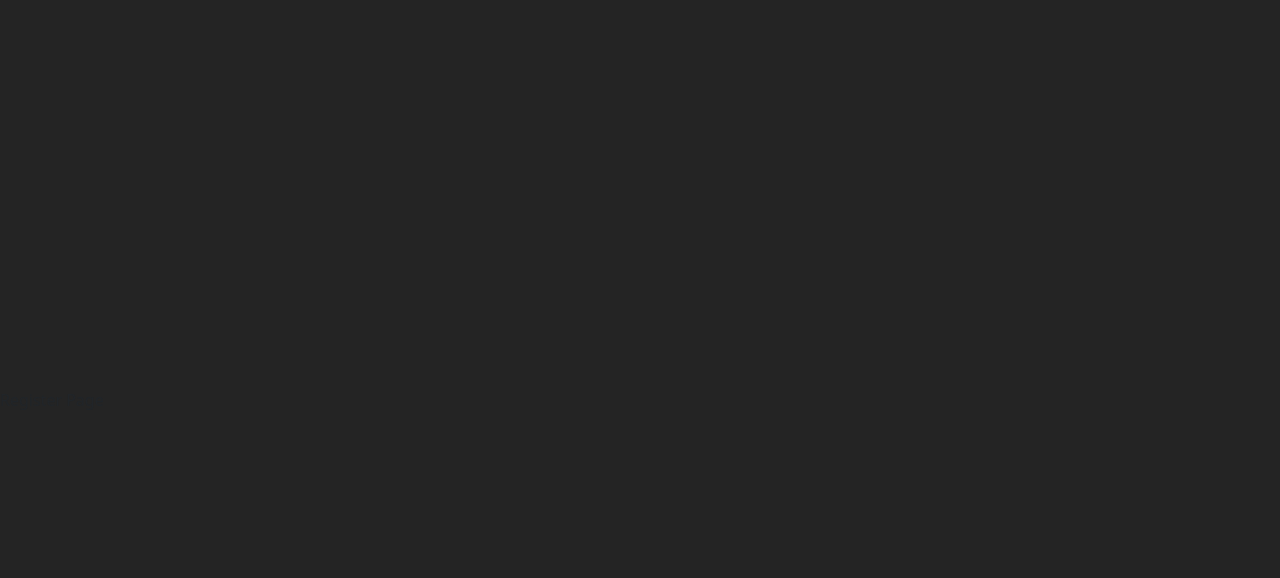
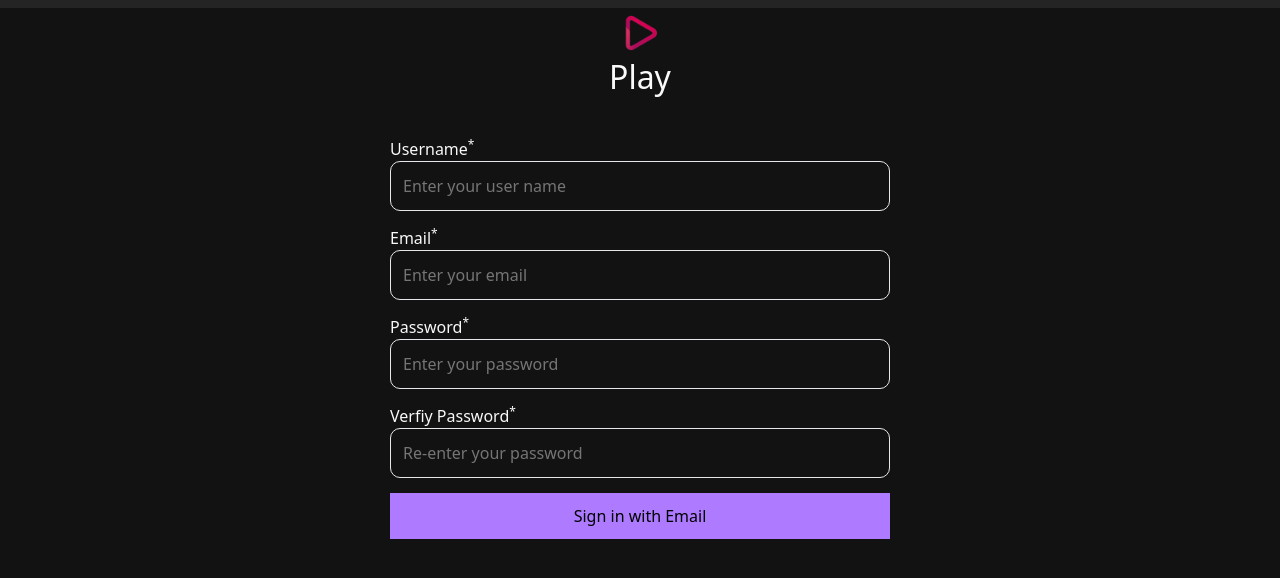
Before and after one commit to GaneshBagra/basic-frontend, a React (Vite) app: page /register in a window 1280 px wide. Shown: the top 578 px of the page. Built offline with nearby package versions, Linux system fonts and the light colour scheme.

Commit message:
login and register pages add

```diff
--- a/src/App.css
+++ b/src/App.css
@@ -6,7 +6,8 @@
 
 /* navBar Css */
 
-img {
+header img,
+div img {
     position: fixed;
     height: 50px;
 }
@@ -123,9 +124,6 @@ img {
         display: none;
     }
 
-    .mensimg {
-        display: block;
-    }
 
     .btns1-1 {
         background-color: #ae7aff;
@@ -517,7 +515,7 @@ a {
     color: black !important;
 }
 
-.btns1 {
+.btns1p {
     background-color: transparent;
     position: fixed;
     right: 120px;
@@ -525,11 +523,11 @@ a {
     border: 0;
 }
 
-.btns1:hover {
+.btns1p:hover {
     background-color: rgb(76, 86, 100);
 }
 
-.btns2 {
+.btns2p {
     background-color: #ae7aff;
     color: black;
     position: fixed;
@@ -540,12 +538,12 @@ a {
 }
 
 
-.btns1-1,
-.btns2-1 {
+.btns1p-1,
+.btns2p-1 {
     display: none;
 }
 
-.btns2:active {
+.btns2p:active {
     box-shadow: 0px 0px 0 #ae7aff;
     transform: translate(4px, 4px);
     transition: transform 0.2s ease-in-out, box-shadow 0.2s ease-in-out;
@@ -553,8 +551,8 @@ a {
 
 @media only screen and (max-width: 850px) {
 
-    .btns1,
-    .btns2,
+    .btns1p,
+    .btns2p,
     .privac ul {
         display: none;
     }
@@ -634,7 +632,7 @@ a {
 }
 
 
-.btns1-menup {
+.btns1p-menup {
     background-color: transparent;
     position: absolute;
     right: 8px;
@@ -644,11 +642,11 @@ a {
     width: 170px;
 }
 
-.btns1-menup:hover {
+.btns1p-menup:hover {
     background-color: rgb(76, 86, 100);
 }
 
-.btns2-menup {
+.btns2p-menup {
     background-color: #ae7aff;
     color: black;
     position: absolute;
@@ -660,7 +658,7 @@ a {
     top: 80vh;
 }
 
-.btns2-menup:active {
+.btns2p-menup:active {
     box-shadow: 0px 0px 0 #ae7aff;
     transform: translate(4px, 4px);
     transition: transform 0.2s ease-in-out, box-shadow 0.2s ease-in-out;
@@ -676,7 +674,8 @@ a {
     #click:checked~.sidebarp {
         right: 0px;
     }
-    .privac{
+
+    .privac {
         margin-bottom: 0;
     }
 }
@@ -687,12 +686,13 @@ a {
     border: 1px solid white;
 }
 
-.imgesbottoms{
+.imgesbottoms {
     position: sticky;
     bottom: 1px;
     left: 1px;
 }
-.textbottoms{
+
+.textbottoms {
     position: absolute;
     right: 1px;
 }
@@ -700,29 +700,158 @@ a {
 
 /* privacy css */
 
-.respon{
+.respon {
     margin: 0 80px;
 }
 
 @media only screen and (max-width:1000px) {
-    .respon{
+    .respon {
         margin: 0 70px;
     }
 }
+
 @media only screen and (max-width:650px) {
-    .respon{
-        margin:0 15px;
+    .respon {
+        margin: 0 15px;
     }
 }
 
-.respon h4{
+.respon h4 {
     margin: 30px 0 20px 0;
     line-height: 2.25rem;
     font-size: 1.875rem;
 }
-.respon p{
+
+.respon p {
     margin-bottom: 1rem;
 }
-.hrliness{
-    margin:50px 0;
+
+.hrliness {
+    margin: 50px 0;
 }
+
+
+
+/* login css */
+
+.contener {
+    position: fixed;
+    top: 1vh;
+    background-color: rgb(18, 18, 18);
+}
+
+div figure img {
+    position: relative;
+    display: flex;
+    margin: 0 auto;
+    height: 50px;
+}
+
+figure {
+    margin: auto;
+    margin-top: 0;
+    height: 100px;
+}
+
+.logincon {
+    width: 500px;
+    margin-top: -40vh;
+}
+
+.logincon input {
+    height: 50px;
+    margin: 0 0 15px;
+    padding: 12px;
+    border-radius: 10px;
+    border: 1px solid #e5e7eb;
+    background-color: transparent;
+}
+
+.logincon button {
+    background-color: rgb(174 122 255);
+}
+
+@media only screen and (max-width:750px) {
+    .logincon {
+        width: 70vw;
+    }
+}
+
+@media only screen and (max-width:350px) {
+    .logincon {
+        width: 90vw;
+    }
+}
+
+@media only screen and (max-width:250px) {
+    .logincon {
+        width: 120vw;
+    }
+}
+
+
+
+
+/* Sign up css */
+.singupcon {
+    width: 500px;
+    margin-top: -30vh;
+}
+
+.singupcon input {
+    height: 50px;
+    margin: 0 0 15px;
+    padding: 12px;
+    border-radius: 10px;
+    border: 1px solid #e5e7eb;
+    background-color: transparent;
+}
+
+.singupcon button {
+    background-color: rgb(174 122 255);
+}
+
+@media only screen and (max-width:750px) {
+    .singupcon {
+        width: 70vw;
+    }
+}
+
+@media only screen and (max-width:350px) {
+    .singupcon {
+        width: 90vw;
+    }
+}
+
+@media only screen and (max-width:250px) {
+    .singupcon {
+        width: 120vw;
+    }
+}
+
+
+/*All Videos css */
+
+.all-Videos-main{
+    height: 100%;
+    overflow-y:auto;
+}
+/* .row {
+    height: 100px;
+    overflow:auto;
+    border: 2px solid black;
+} */
+
+.row p {
+    margin: 0;
+}
+
+.font-sizess {
+    font-weight: 700;
+}
+
+.all-Videos-main .row img {
+    position: relative;
+    width: 100%;
+    height: 200px;
+}
--- a/src/App.tsx
+++ b/src/App.tsx
@@ -1,11 +1,26 @@
 import './App.css'
+import "bootstrap/dist/css/bootstrap.min.css"
+import logo from "./components/HeadSection/logo.png"
 
 function App() {
 
   return (
-    <>
-    test
-    </>
+    <div className='contener d-grid w-100 h-100 justify-content-center'>
+      <figure>
+        <img className='imgeslogin' src={logo} alt="this is logo of this web pages" />
+      <h2 className='text-light'>Play</h2>
+      </figure>
+      <div className='logincon'>
+        <form action="#">
+          <label htmlFor="loginemail" className='text-light'>Email<sup>*</sup></label>
+          <input className='w-100' id='loginemail' placeholder='Enter your email' type="email" /><br />
+          <label htmlFor="loginpassword" className='text-light'>Password<sup>*</sup></label>
+          <input className='w-100' placeholder='Enter your password' id='loginpassword' type="password" /><br />
+          <button className='w-100 text-black rounded-0' type='submit'>Sign in with Email</button>
+        </form>
+      </div>
+
+    </div>
   )
 }
 
--- a/src/components/layout/layout.tsx
+++ b/src/components/layout/layout.tsx
@@ -1,10 +1,68 @@
 import Header from '../HeadSection/Header';
 import { Outlet } from 'react-router-dom';
-
+import logos from "./imges.webp"
 const Layout = () => (
     <>
         <Header />
-        <main className="main-content" style={{background:"white"}}>
+        <main className="main-content" style={{ background: "white" }}>
+            <div className='all-Videos-main m-2'>
+                <div className="row">
+                    <div className="col-4">
+                        <img src={logos} alt="" />
+                        <p className='font-sizess'>JavaScript Fundamentals: Variables and Data Types</p>
+                        <p>10.3k Views. 44 minutes ago</p>
+                        <p>code Master</p>
+                    </div>
+                    <div className="col-4">
+                        <img src={logos} alt="" />
+                        <p className='font-sizess'>JavaScript Fundamentals: Variables and Data Types</p>
+                        <p>10.3k Views. 44 minutes ago</p>
+                        <p>code Master</p>
+                    </div>
+                    <div className="col-4">
+                        <img src={logos} alt="" />
+                        <p className='font-sizess'>JavaScript Fundamentals: Variables and Data Types</p>
+                        <p>10.3k Views. 44 minutes ago</p>
+                        <p>code Master</p>
+                    </div>
+                    <div className="col-4">
+                        <img src={logos} alt="" />
+                        <p className='font-sizess'>JavaScript Fundamentals: Variables and Data Types</p>
+                        <p>10.3k Views. 44 minutes ago</p>
+                        <p>code Master</p>
+                    </div>
+                    <div className="col-4">
+                        <img src={logos} alt="" />
+                        <p className='font-sizess'>JavaScript Fundamentals: Variables and Data Types</p>
+                        <p>10.3k Views. 44 minutes ago</p>
+                        <p>code Master</p>
+                    </div>
+                    <div className="col-4">
+                        <img src={logos} alt="" />
+                        <p className='font-sizess'>JavaScript Fundamentals: Variables and Data Types</p>
+                        <p>10.3k Views. 44 minutes ago</p>
+                        <p>code Master</p>
+                    </div>
+                    <div className="col-4">
+                        <img src={logos} alt="" />
+                        <p className='font-sizess'>JavaScript Fundamentals: Variables and Data Types</p>
+                        <p>10.3k Views. 44 minutes ago</p>
+                        <p>code Master</p>
+                    </div>
+                    <div className="col-4">
+                        <img src={logos} alt="" />
+                        <p className='font-sizess'>JavaScript Fundamentals: Variables and Data Types</p>
+                        <p>10.3k Views. 44 minutes ago</p>
+                        <p>code Master</p>
+                    </div>
+                    <div className="col-4">
+                        <img src={logos} alt="" />
+                        <p className='font-sizess'>JavaScript Fundamentals: Variables and Data Types</p>
+                        <p>10.3k Views. 44 minutes ago</p>
+                        <p>code Master</p>
+                    </div>
+                </div>
+            </div>
             <Outlet />
         </main>
     </>
--- a/src/components/privacy&T&CHeader/privacyHeader.tsx
+++ b/src/components/privacy&T&CHeader/privacyHeader.tsx
@@ -21,8 +21,8 @@ const PrivacyHeader = () => {
                         <a href="#" className="link-underline text-light link-underline-opacity-0">Pricing</a>
                     </li>
                 </ul>
-                <button className='btns1'>Log in</button>
-                <button className='btns2'>Sign up</button>
+                <button className='btns1p'>Log in</button>
+                <button className='btns2p'>Sign up</button>
 
             </div>
             <hr className='hrline' />
@@ -48,8 +48,8 @@ const PrivacyHeader = () => {
                                 <a href="#" className="link-underline text-light link-underline-opacity-0">Pricing</a>
                             </li>
                         </ul>
-                        <button className='btns1-menup'>Log in</button>
-                        <button className='btns2-menup'>Sign up</button>
+                        <button className='btns1p-menup'>Log in</button>
+                        <button className='btns2p-menup'>Sign up</button>
                     </div>
                 </div>
             </div>
--- a/src/pages/Register.tsx
+++ b/src/pages/Register.tsx
@@ -1,4 +1,27 @@
+import logo from "../components/HeadSection/logo.png"
+
 const Register = () => {
-  return <div className="">Register Page</div>;
+  return <div className=""><div className='contener d-grid w-100 h-100 justify-content-center'>
+      <figure>
+        <img className='imgeslogin' src={logo} alt="this is logo of this web pages" />
+      <h2 className='text-light'>Play</h2>
+      </figure>
+      <div className='singupcon'>
+        <form action="#">
+          <label htmlFor="loginname" className='text-light'>Username<sup>*</sup></label>
+          <input className='w-100' id='loginname' placeholder='Enter your user name' type="email" /><br />
+          <label htmlFor="loginemail" className='text-light'>Email<sup>*</sup></label>
+          <input className='w-100' id='loginemail' placeholder='Enter your email' type="email" /><br />
+          <label htmlFor="loginpassword" className='text-light'>Password<sup>*</sup></label>
+          <input className='w-100' placeholder='Enter your password' id='loginpassword' type="password" /><br />
+          <label htmlFor="loginemail" className='text-light'>Verfiy Password<sup>*</sup></label>
+          <input className='w-100' id='loginemail' placeholder='Re-enter your password' type="email" /><br />
+          <button className='w-100 text-black rounded-0' type='submit'>Sign in with Email</button>
+        </form>
+      </div>
+
+    </div></div>;
+
+
 };
 export default Register;
```
Also changed, not shown: src/components/HeadSection/Menu.tsx (deleted, +0 -24 lines), src/components/layout/imges.webp (added).
